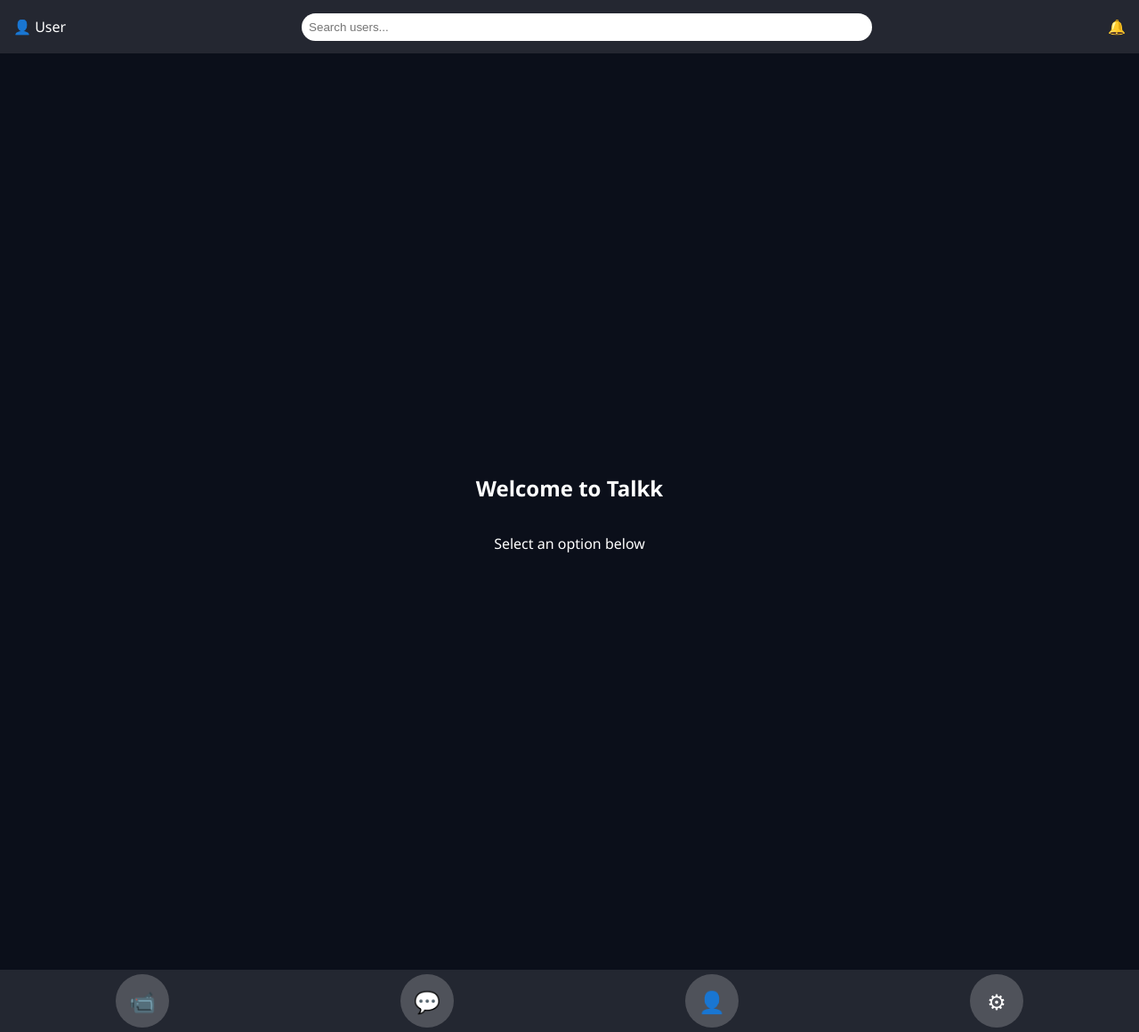
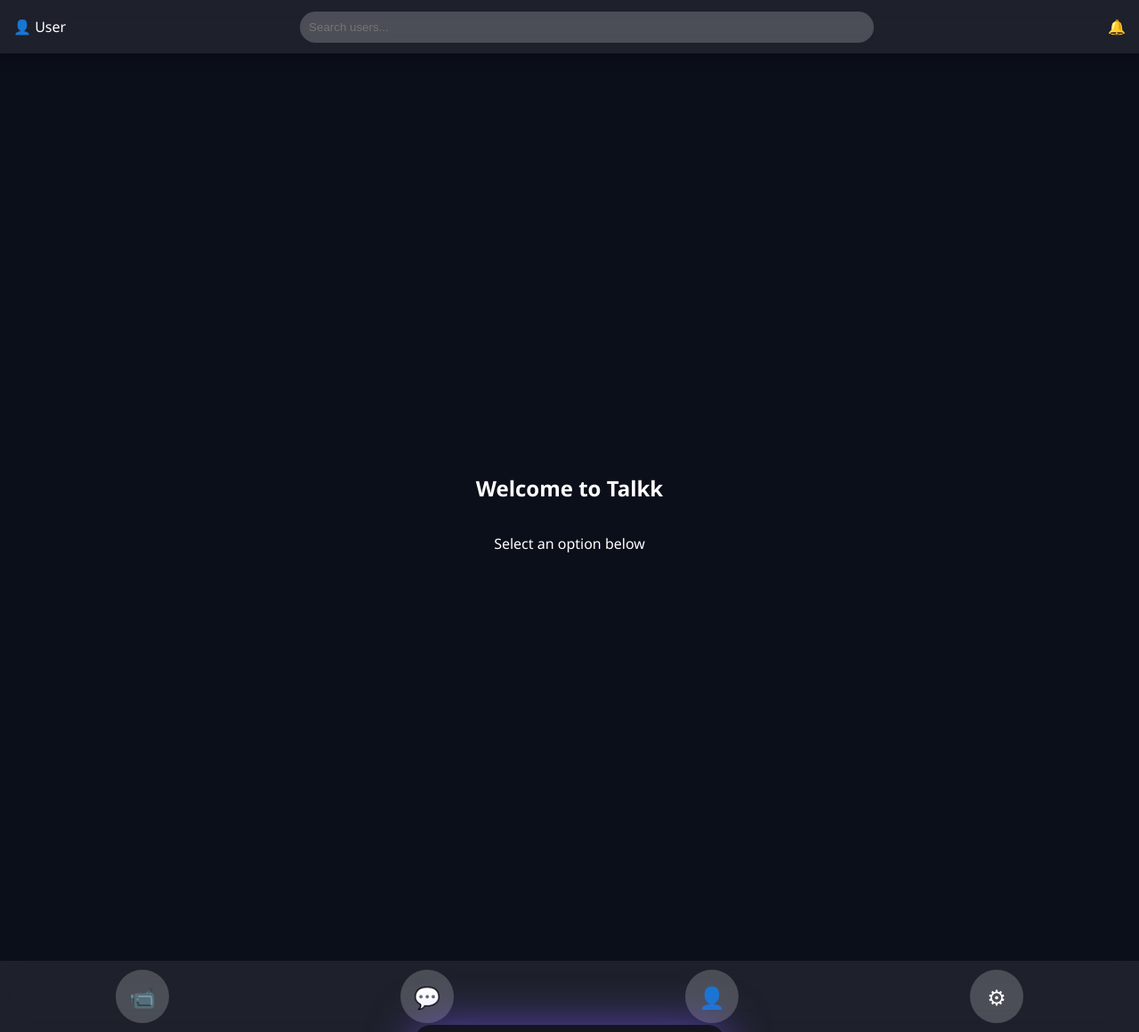
Before and after one commit to Ashwinor/talkk, a Flask app: page /home in a window 1280 px wide. Shown: the whole page at 89% size. Run offline with Flask 3, Linux system fonts and the light colour scheme.

Commit message:
Liquid glass UI animations

```diff
--- a/static/home/home.css
+++ b/static/home/home.css
@@ -3,7 +3,9 @@ body{
   background:#0b0f1a;
   color:white;
   font-family:Segoe UI, sans-serif;
+  overflow:hidden;
 }
+
 body.light{
   background:#f1f1f1;
   color:black;
@@ -15,14 +17,19 @@ body.light{
   justify-content:space-between;
   align-items:center;
   padding:0 15px;
-  background:rgba(255,255,255,0.1);
+  background:rgba(255,255,255,0.08);
+  backdrop-filter: blur(12px);
+  box-shadow:0 0 20px rgba(0,0,0,0.4);
 }
 
 .search{
   width:50%;
-  padding:8px;
-  border-radius:20px;
+  padding:10px;
+  border-radius:30px;
   border:none;
+  background:rgba(255,255,255,0.2);
+  color:white;
+  outline:none;
 }
 
 .main-area{
@@ -31,19 +38,25 @@ body.light{
   flex-direction:column;
   justify-content:center;
   align-items:center;
+  text-align:center;
+  transition:0.5s;
 }
 
+/* ===== Bottom Bar ===== */
+
 .bottom-bar{
-  height:70px;
+  height:80px;
   position:fixed;
   bottom:0;
   width:100%;
-  background:rgba(255,255,255,0.1);
+  background:rgba(255,255,255,0.08);
+  backdrop-filter: blur(15px);
   display:flex;
   justify-content:space-around;
   align-items:center;
 }
 
+/* Liquid buttons */
 .nav-btn{
   width:60px;
   height:60px;
@@ -53,28 +66,69 @@ body.light{
   justify-content:center;
   align-items:center;
   font-size:24px;
+  cursor:pointer;
+  transition:0.4s ease;
+  position:relative;
+  overflow:hidden;
 }
+
+.nav-btn::after{
+  content:"";
+  position:absolute;
+  width:120%;
+  height:120%;
+  background:radial-gradient(circle,#7f5cff,transparent);
+  opacity:0;
+  transition:0.5s;
+}
+
+.nav-btn:hover::after{
+  opacity:1;
+}
+
+.nav-btn:hover{
+  transform:translateY(-10px) scale(1.1);
+  box-shadow:0 0 25px #7f5cff;
+}
+
+/* ===== Settings ===== */
 
 .settings{
   position:fixed;
-  bottom:80px;
+  bottom:-300px;
   left:50%;
   transform:translateX(-50%);
-  background:#222;
-  padding:20px;
-  border-radius:15px;
-  display:none;
+  width:300px;
+  background:rgba(20,20,30,0.9);
+  backdrop-filter: blur(20px);
+  padding:25px;
+  border-radius:20px;
+  text-align:center;
+  transition:0.6s cubic-bezier(.19,1,.22,1);
+  box-shadow:0 0 50px rgba(127,92,255,0.6);
+}
+
+.settings.show{
+  bottom:100px;
 }
 
 .settings button{
   width:100%;
   margin:10px 0;
-  padding:10px;
+  padding:14px;
   border:none;
-  border-radius:10px;
+  border-radius:20px;
+  background:rgba(255,255,255,0.2);
+  color:white;
+  font-size:15px;
+  cursor:pointer;
+  transition:0.3s;
+}
+
+.settings button:hover{
+  background:#7f5cff;
 }
 
 .logout{
   background:red;
-  color:white;
 }
--- a/templates/home/home.html
+++ b/templates/home/home.html
@@ -20,10 +20,15 @@
 </div>
 
 <div class="bottom-bar">
+
   <div class="nav-btn" onclick="show('Video','Not available now')">📹</div>
+
   <div class="nav-btn" onclick="show('Chat','Not available now')">💬</div>
+
   <div class="nav-btn" onclick="show('Profile','Coming soon')">👤</div>
+
   <div class="nav-btn" onclick="openSettings()">⚙</div>
+
 </div>
 
 <div class="settings" id="settings">
@@ -35,14 +40,21 @@
 
 <script>
 function show(t,m){
-  document.getElementById("main").innerHTML="<h2>"+t+"</h2><p>"+m+"</p>";
+  document.getElementById("main").style.opacity="0";
+  setTimeout(()=>{
+    document.getElementById("main").innerHTML="<h2>"+t+"</h2><p>"+m+"</p>";
+    document.getElementById("main").style.opacity="1";
+  },300);
 }
+
 function openSettings(){
-  document.getElementById("settings").style.display="block";
+  document.getElementById("settings").classList.add("show");
 }
+
 function closeSettings(){
-  document.getElementById("settings").style.display="none";
+  document.getElementById("settings").classList.remove("show");
 }
+
 function toggleMode(){
   document.body.classList.toggle("light");
 }
```
